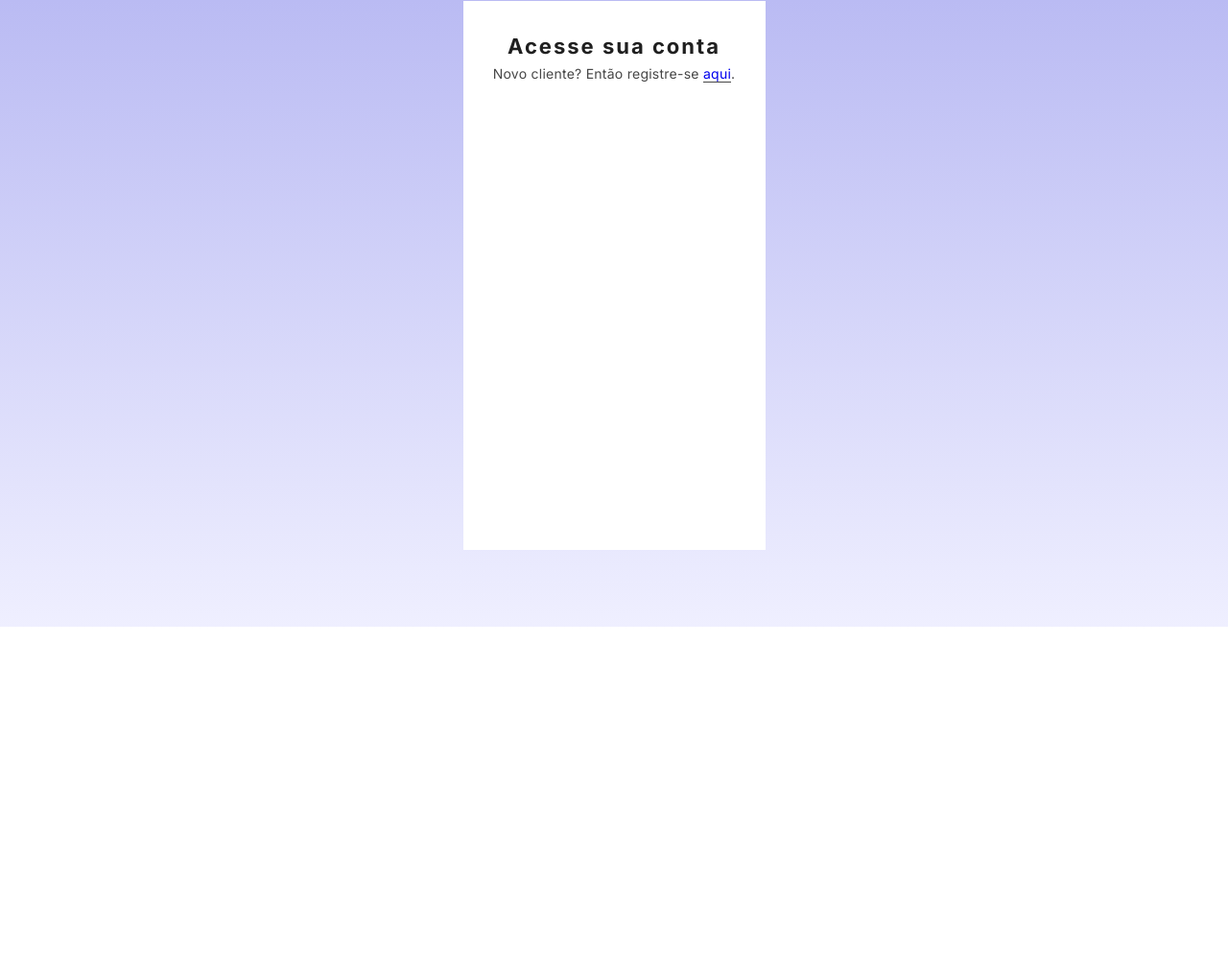
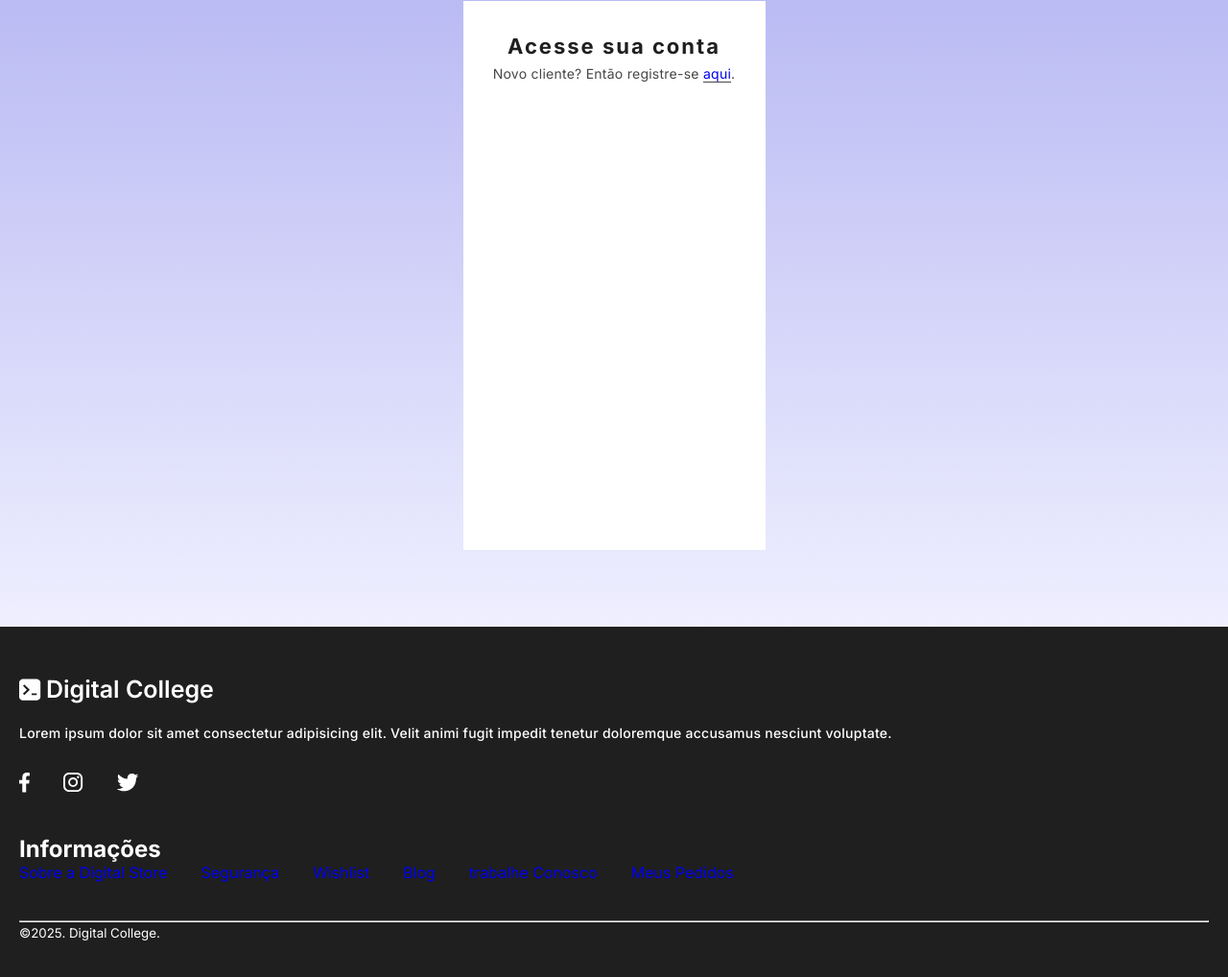
Before and after one commit to wellisonaviladev/projeto-responsivo, a plain HTML site: page index.html in a window 1280 px wide. Shown: the part 126-1144 px from the top of the page at 96% size. Before the commit the page ends 800 px from the top, so only its background shows below. Drawn offline with Linux system fonts and the light colour scheme.

Commit message:
trabalhando o footer

```diff
--- a/index.html
+++ b/index.html
@@ -21,6 +21,38 @@
         </div>
     </form>
    </main>
-   <footer></footer>
+   <footer>
+    <div class="box">
+        <div class="box-logo-social">
+            <div class="logo-footer">
+                <img src="./assents/logo-footer.svg">
+                <span>Digital College</span>
+            </div>
+            <p>Lorem ipsum dolor sit amet consectetur adipisicing elit. Velit animi fugit impedit tenetur doloremque accusamus nesciunt voluptate.</p>
+            <ul>
+                <li><a href="#"><img src="./assents/facebook.svg" alt=""></a></li>
+                <li><a href="#"><img src="./assents/instagram.svg" alt=""></a></li>
+                <li><a href="#"><img src="./assents/twitter.svg" alt=""></a></li>
+            </ul>
+        </div>
+        <div class="nav">
+            <div class="links">
+                <h2>Informações</h2>
+                <nav>
+                    <ul>
+                        <li><a href="#">Sobre a Digital Store</a></li>
+                        <li><a href="#">Segurança</a></li>
+                        <li><a href="#">Wishlist</a></li>
+                        <li><a href="#">Blog</a></li>
+                        <li><a href="#">trabalhe Conosco</a></li>
+                        <li><a href="#">Meus Pedidos</a></li>
+                    </ul>
+                </nav>
+            </div>
+        </div>
+    </div>
+    <hr>
+    <small>&copy;2025. Digital College.</small>
+   </footer>
 </body>
 </html>
--- a/styles/global.css
+++ b/styles/global.css
@@ -11,6 +11,7 @@
     box-sizing: border-box;
     text-decoration: none;
     font-family: "Inter", sans-serif;
+    list-style-type: none;
 }
 
 html, body {
@@ -73,3 +74,36 @@ main {
         }
     }
 }
+
+footer {
+    background-color: #1f1f1f;
+    color: #FFF;
+    padding: 50px 20px 45px;
+
+    .logo-footer {
+        display: flex;
+        align-items: center;
+        gap: 5px;
+        margin-bottom: 20px;
+
+        span {
+            font-size: 25px;
+            font-weight: 600;
+        }
+    }
+
+    p {
+        font-size: 14px;
+        line-height: 22px;
+        letter-spacing: .25px;
+        font-weight: 500;
+        margin-bottom: 30px;
+    }
+
+    ul {
+        display: flex;
+        align-items: center;
+        gap: 35px;
+        margin-bottom: 40px;
+    }
+}
```
Also changed, not shown: assents/facebook.svg (added), assents/instagram.svg (added), assents/logo-footer.svg (added), assents/twitter.svg (added).
